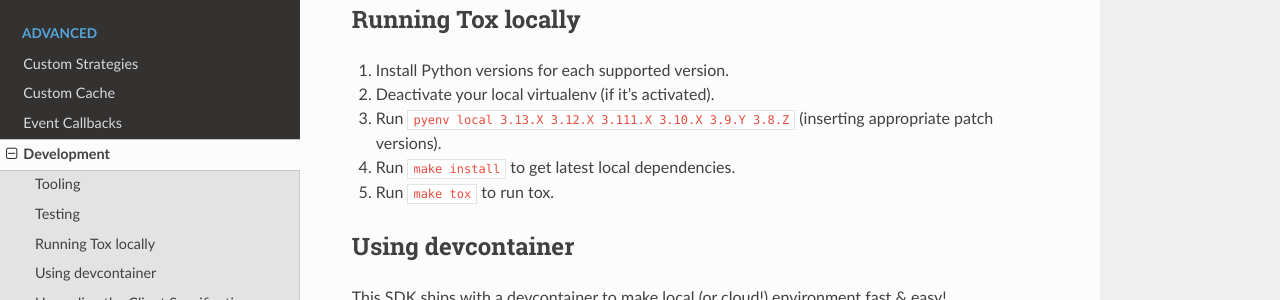
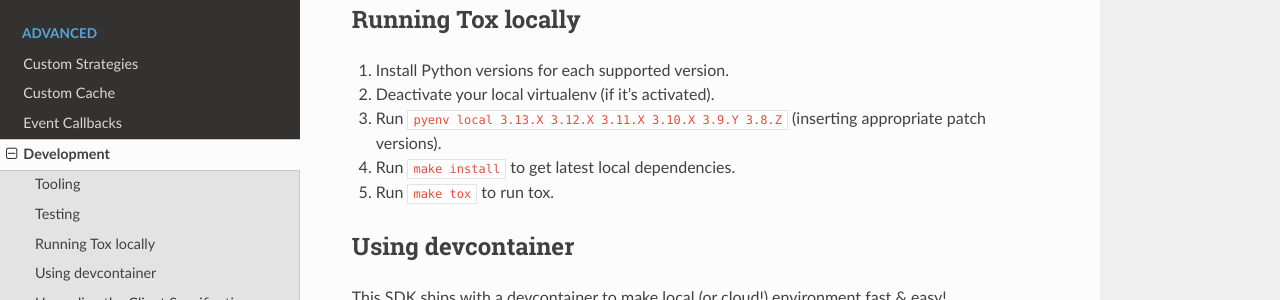
Before and after one commit to Unleash/unleash-client-python, a Sphinx documentation site: the page built from docs/development.rst, in a window 1280 px wide and 900 px high, scrolled down 411 px. Shown: the part 147-447 px from the top of the window. Built offline with Sphinx 7.4.7 and the Read the Docs theme 3.1.0, drawn with Linux system fonts in a browser that asks for light colours; the version number could not be read and is left out.

Commit message:
Update docs/development.rst
Co-authored-by: Nuno Góis <github@nunogois.com>

```diff
--- a/docs/development.rst
+++ b/docs/development.rst
@@ -23,7 +23,7 @@ Running Tox locally
 #######################################
 1. Install Python versions for each supported version.
 2. Deactivate your local virtualenv (if it's activated).
-3. Run ``pyenv local 3.13.X 3.12.X 3.111.X 3.10.X 3.9.Y 3.8.Z`` (inserting appropriate patch versions).
+3. Run ``pyenv local 3.13.X 3.12.X 3.11.X 3.10.X 3.9.Y 3.8.Z`` (inserting appropriate patch versions).
 4. Run ``make install`` to get latest local dependencies.
 5. Run ``make tox`` to run tox.
 
```
